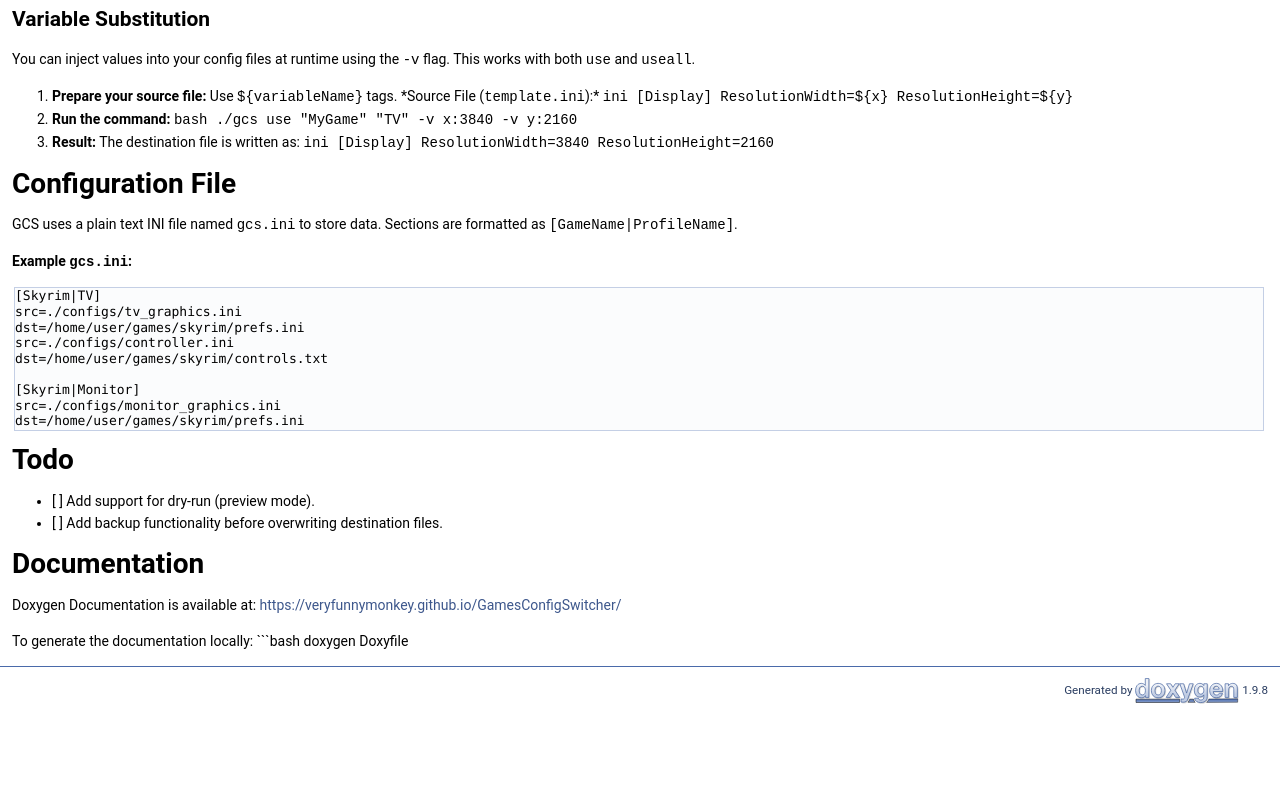
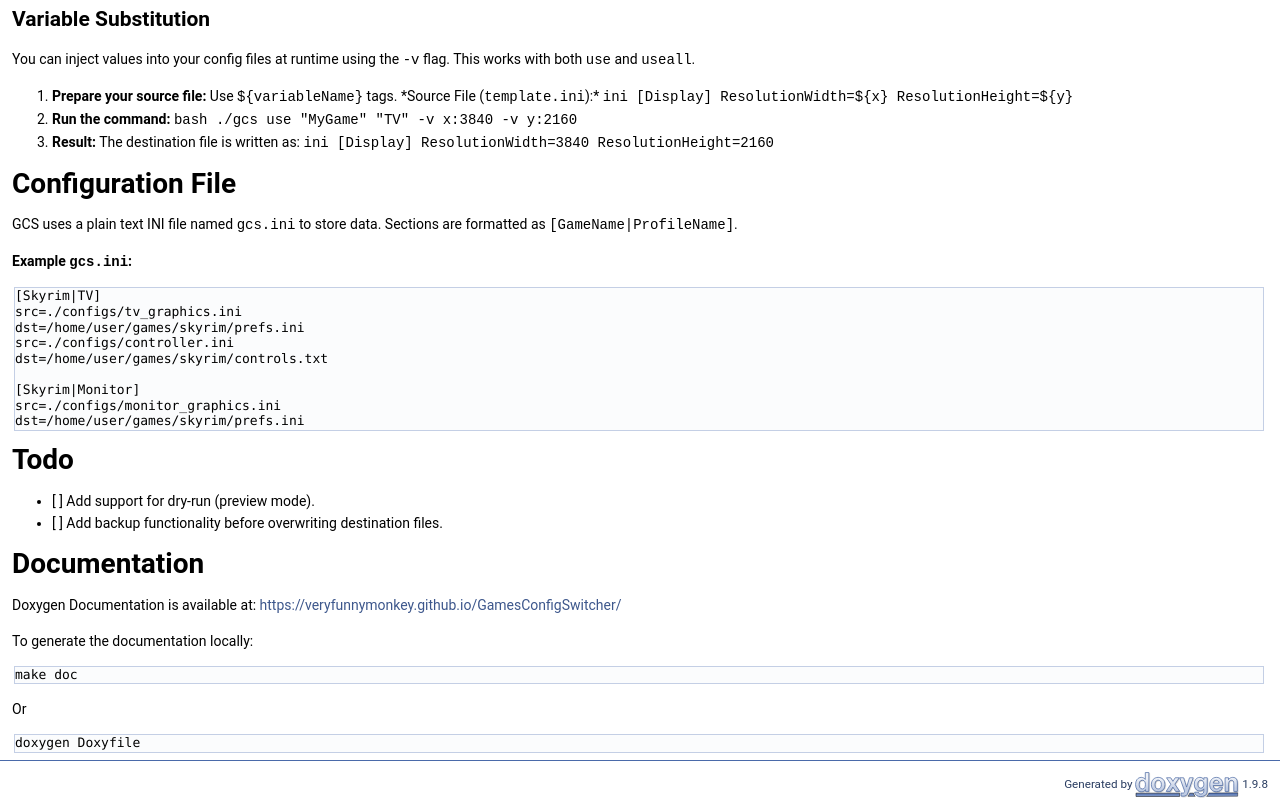
Before and after one commit to VeryFunnyMonkey/GamesConfigSwitcher, a plain HTML site: page index.html in a window 1280 px wide. Shown: the part 2525-3325 px from the top of the page. Before the commit the page ends 3231 px from the top, so only its background shows below. Drawn offline with Linux system fonts and the light colour scheme.

Commit message:
deploy: fdd66de3c5d962af460ad6d908c0506fbc92202d

````diff
--- a/index.html
+++ b/index.html
@@ -196,8 +196,9 @@ Todo</h1>
 <h1><a class="anchor" id="autotoc_md16"></a>
 Documentation</h1>
 <p>Doxygen Documentation is available at: <a href="https://veryfunnymonkey.github.io/GamesConfigSwitcher/">https://veryfunnymonkey.github.io/GamesConfigSwitcher/</a></p>
-<p>To generate the documentation locally: ```bash doxygen Doxyfile </p>
-</div></div><!-- PageDoc -->
+<p>To generate the documentation locally: </p><div class="fragment"><div class="line">make doc</div>
+</div><!-- fragment --><p> Or </p><div class="fragment"><div class="line">doxygen Doxyfile</div>
+</div><!-- fragment --> </div></div><!-- PageDoc -->
 </div><!-- contents -->
 <!-- start footer part -->
 <hr class="footer"/><address class="footer"><small>
````
